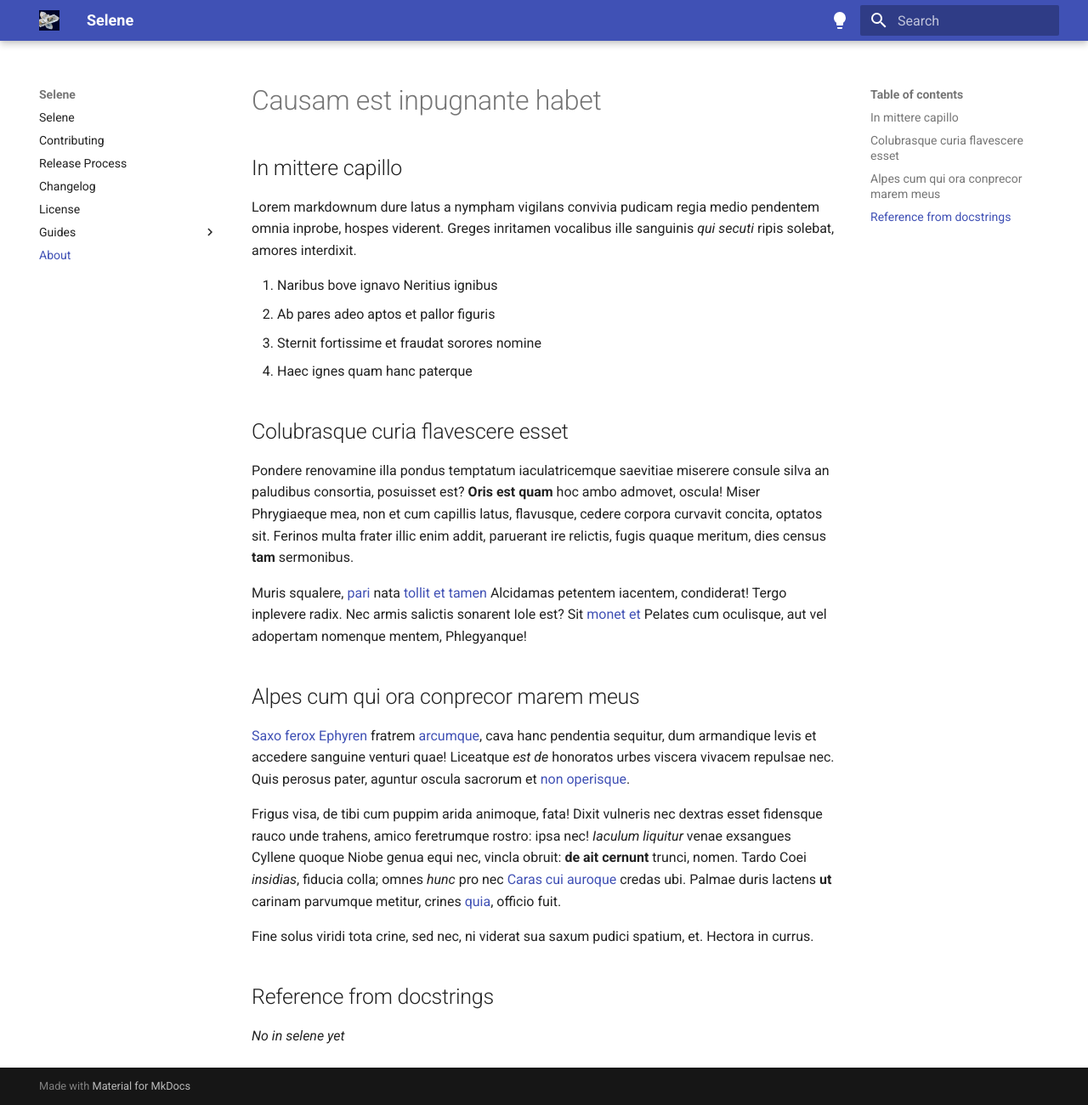
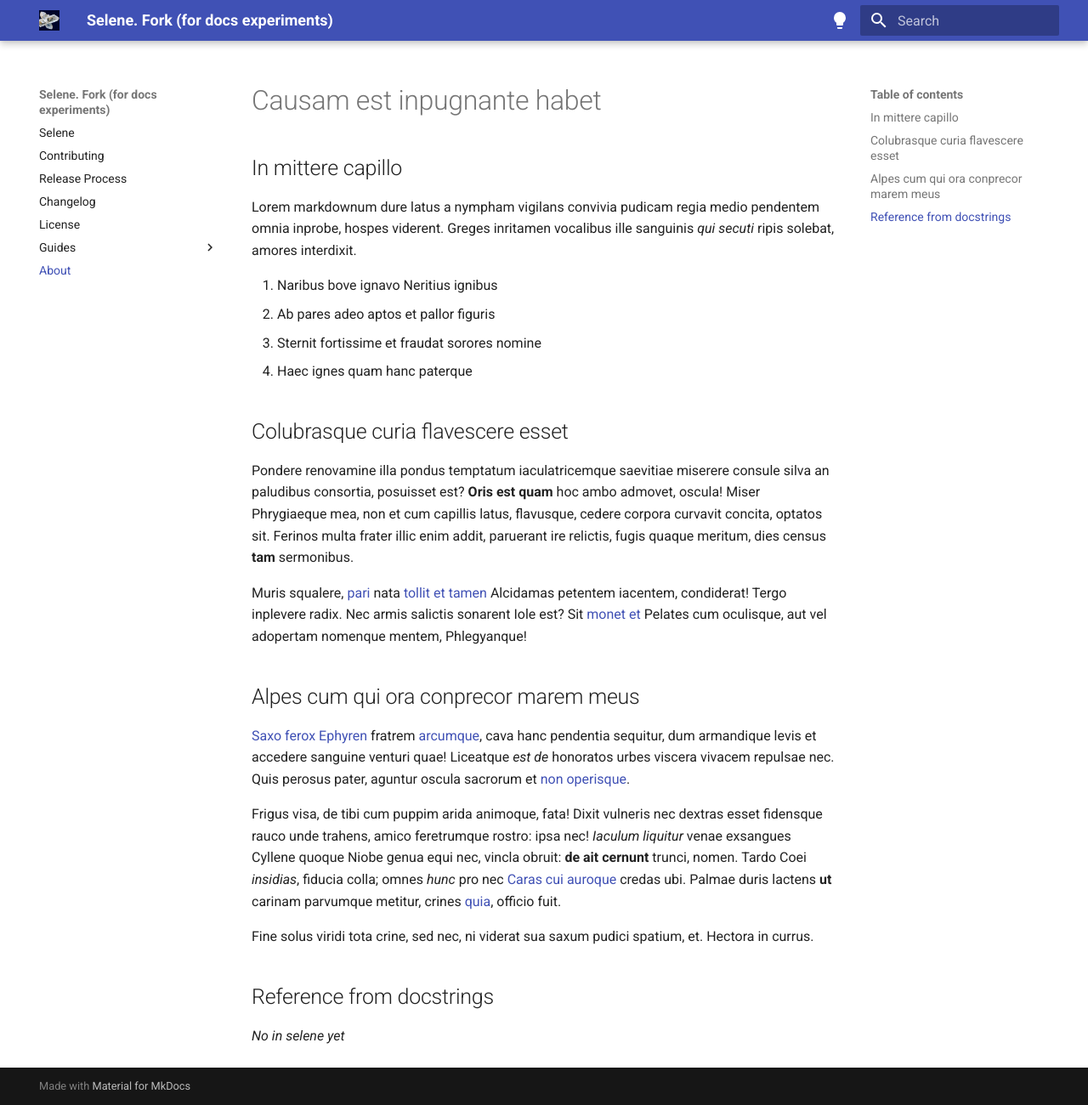
Before and after one commit to yashaka/selene-with-docs, an MkDocs documentation site: the page built from docs/about.md, in a window 1280 px wide and 1300 px high. Shown: the whole window at 85% size. Built offline with MkDocs 1.6.1 and Material for MkDocs 9.7.7, drawn with Linux system fonts in a browser that asks for light colours.

Commit message:
chore: :wrench: Change website title to distinguish from origine selene

```diff
--- a/mkdocs.yml
+++ b/mkdocs.yml
@@ -1,4 +1,4 @@
-site_name: Selene
+site_name: Selene. Fork (for docs experiments)
 site_url: https://hotenov.github.io/selene-with-docs/
 
 nav:
```
